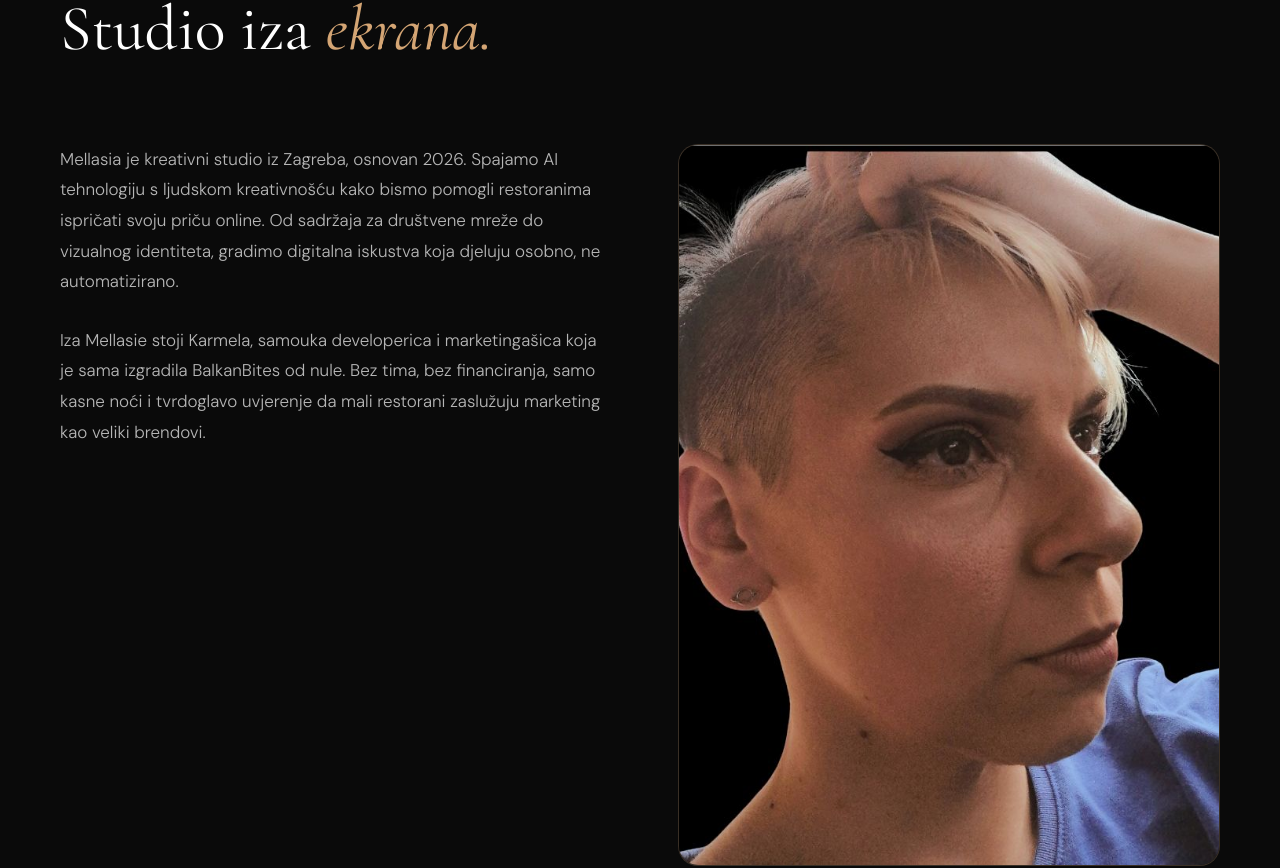
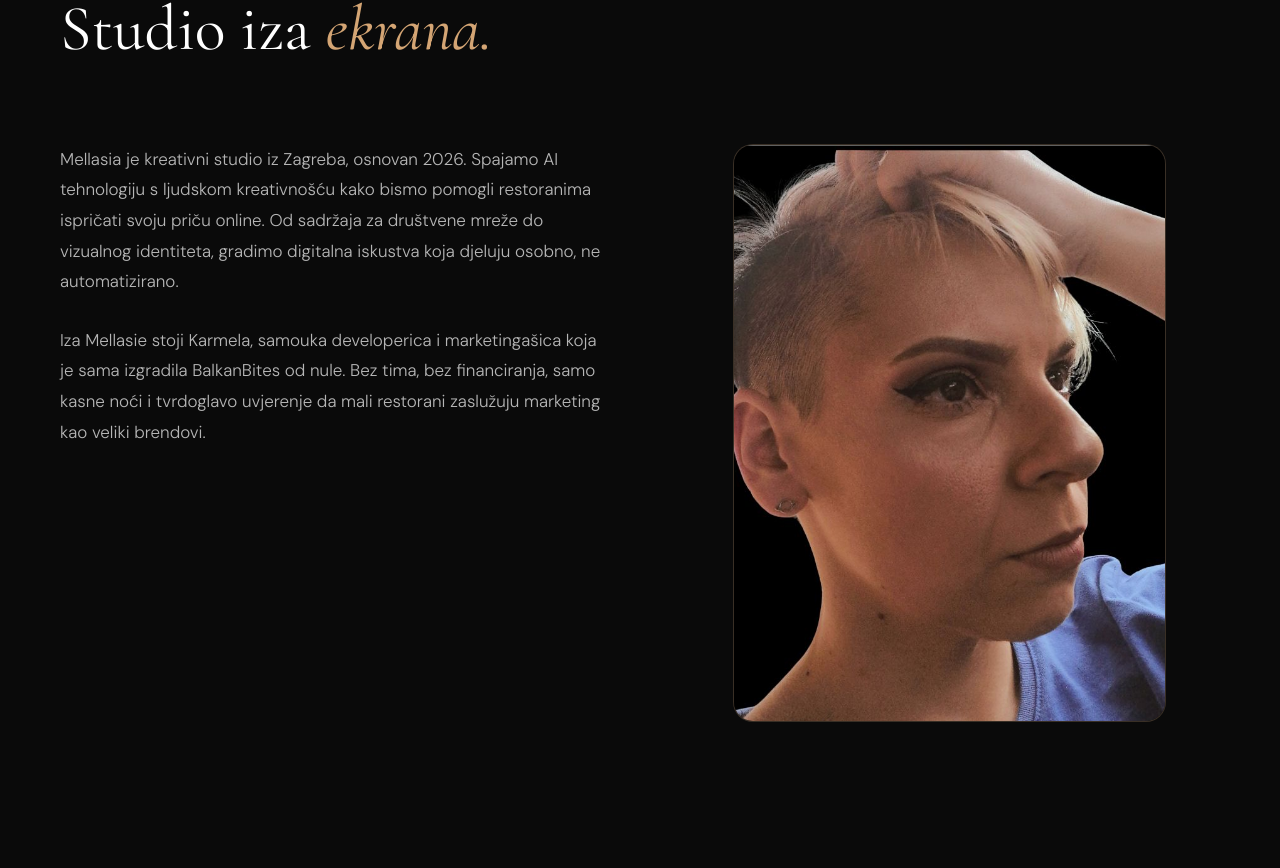
Before and after one commit to karmeladoll-dotcom/mellasia-web, a Next.js app: page / in a window 1280 px wide. Shown: the part 987-1855 px from the top of the page. Built offline with nearby package versions, Linux system fonts and the light colour scheme.

Commit message:
feat: contact form Resend backend + founder photo framing

```diff
--- a/app/api/contact/route.ts
+++ b/app/api/contact/route.ts
@@ -207,7 +207,7 @@ export async function POST(request: Request) {
       from,
       to,
       replyTo: email,
-      subject: `Nova poruka preko kontakt forme — ${name}`,
+      subject: `Pismo studiju — ${name} (${service})`,
       html: buildHtmlEmail(name, email, service, message),
       text: buildTextEmail(name, email, service, message),
     });
--- a/components/AboutSection.tsx
+++ b/components/AboutSection.tsx
@@ -88,7 +88,8 @@ export default function AboutSection() {
                 borderRadius: '20px',
                 aspectRatio: '3/4',
                 background: '#111111',
-                width: '100%',
+                maxWidth: '80%',
+                margin: '0 auto',
                 position: 'relative',
                 overflow: 'hidden',
               }}
@@ -97,8 +98,8 @@ export default function AboutSection() {
                 src="/images/Mellasia Founder Picture.jpg"
                 alt="Karmela — Mellasia Studio founder"
                 fill
-                style={{ objectFit: 'cover' }}
-                sizes="(max-width: 768px) 100vw, 50vw"
+                style={{ objectFit: 'cover', objectPosition: 'center top' }}
+                sizes="(max-width: 768px) 80vw, 40vw"
               />
             </div>
           </ScrollReveal>
```
